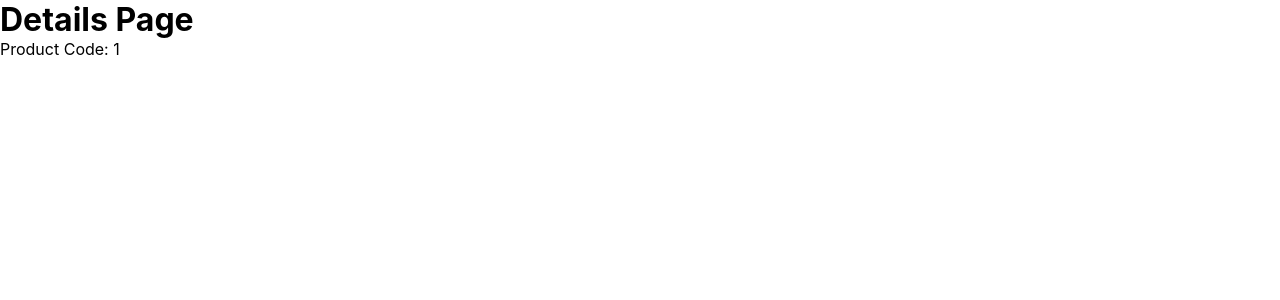
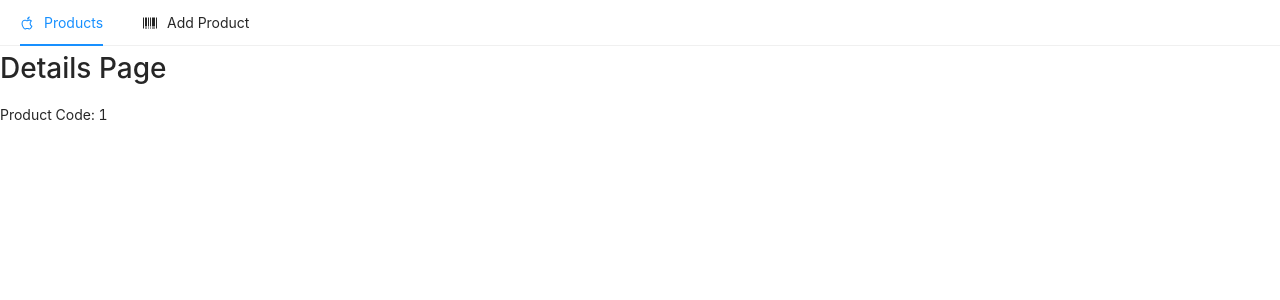
Before and after one commit to leoan96/react-product-management-refactoring, a Next.js app: page /products/details/1 in a window 1280 px wide. Shown: the top 300 px of the page. Built offline with nearby package versions, Linux system fonts and the light colour scheme.

Commit message:
implement layout & navigation component

```diff
--- /dev/null
+++ b/components/layout/Layout.jsx
@@ -0,0 +1,13 @@
+import React from "react";
+import MainNavigation from "./MainNavigation";
+
+const Layout = ({ children }) => {
+  return (
+    <header>
+      <MainNavigation />
+      {children}
+    </header>
+  );
+};
+
+export default Layout;
--- /dev/null
+++ b/components/layout/MainNavigation.jsx
@@ -0,0 +1,37 @@
+import React, { useState } from "react";
+import Link from "next/link";
+import { Menu } from "antd";
+import { AppleOutlined, BarcodeOutlined } from "@ant-design/icons";
+
+import styles from "./MainNavigation.module.scss";
+
+const MainNavigation = () => {
+  const [current, setCurrent] = useState("");
+
+  function menuClickHandler(e) {
+    setCurrent(e.key);
+  }
+
+  return (
+    <div className={styles.header}>
+      <Menu
+        onClick={menuClickHandler}
+        selectedKeys={[current]}
+        mode="horizontal"
+      >
+        <Menu.Item key="products" icon={<AppleOutlined />}>
+          <Link href="/admin">
+            <a>Products</a>
+          </Link>
+        </Menu.Item>
+        <Menu.Item key="add_product" icon={<BarcodeOutlined />}>
+          <Link href="/products/add-product">
+            <a>Add Product</a>
+          </Link>
+        </Menu.Item>
+      </Menu>
+    </div>
+  );
+};
+
+export default MainNavigation;
--- a/pages/_app.js
+++ b/pages/_app.js
@@ -1,7 +1,21 @@
-import '../styles/globals.css'
+import "../styles/globals.css";
+import "antd/dist/antd.css";
+import { useRouter } from "next/dist/client/router";
+
+import Layout from "../components/layout/Layout";
 
 function MyApp({ Component, pageProps }) {
-  return <Component {...pageProps} />
+  const { asPath } = useRouter();
+
+  if (asPath === "/") {
+    return <Component {...pageProps} />;
+  }
+
+  return (
+    <Layout>
+      <Component {...pageProps} />
+    </Layout>
+  );
 }
 
-export default MyApp
+export default MyApp;
```
Also changed, not shown: components/layout/MainNavigation.module.scss (added).
